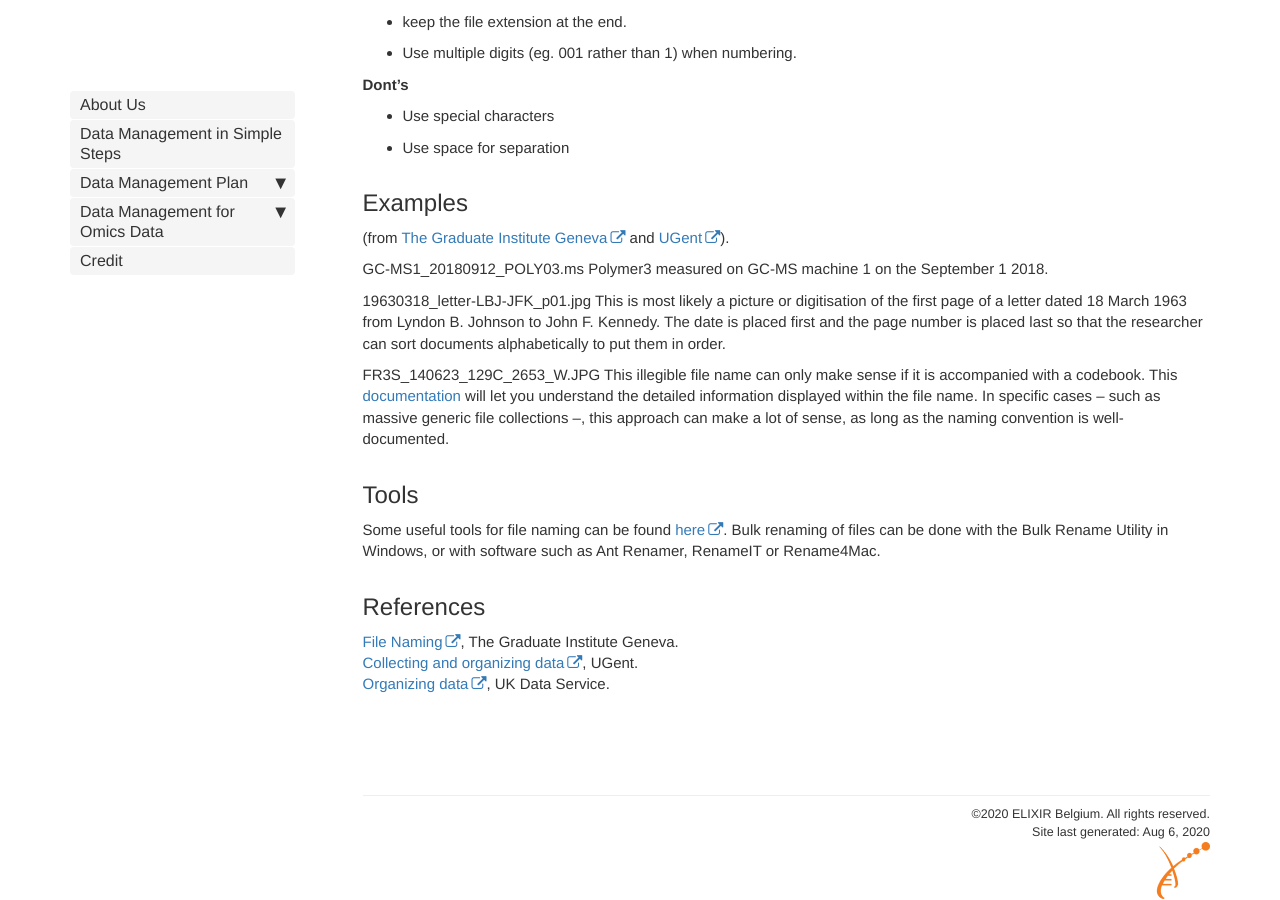
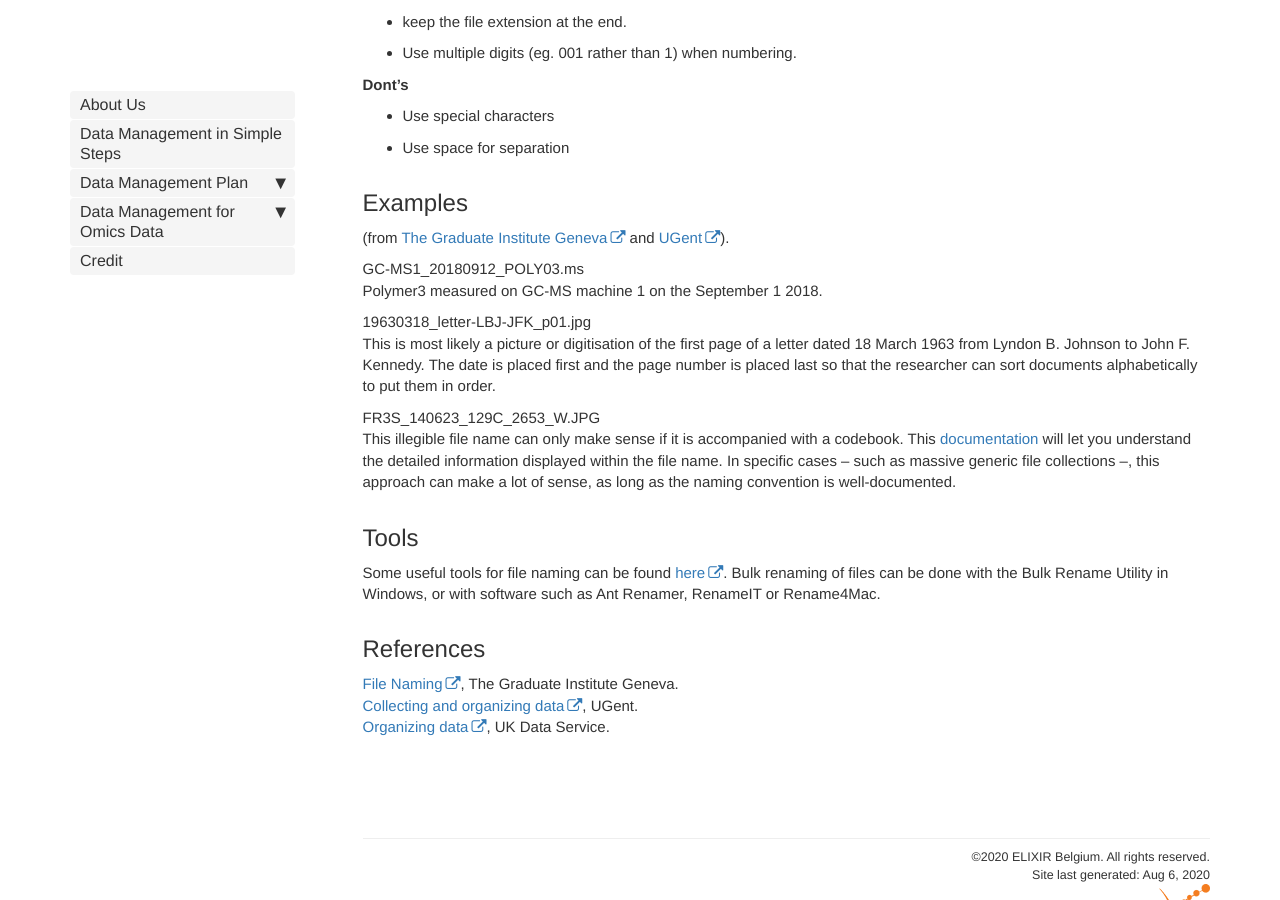
Before and after one commit to ELIXIR-Belgium/rdm-guide, a Jekyll site: the page built from pages/file_naming.md, in a window 1280 px wide and 900 px high, scrolled down 1234 px. Built offline with Jekyll 4.4.1, drawn with Linux system fonts in a browser that asks for light colours; some web fonts are replaced.

```diff
--- a/pages/file_naming.md
+++ b/pages/file_naming.md
@@ -39,13 +39,13 @@ File name elements can be any information that is relevant to your project. Here
 ## Examples
 (from [The Graduate Institute Geneva](https://libguides.graduateinstitute.ch/rdm/filenames) and [UGent](https://www.ugent.be/en/research/datamanagement/during-research/collection.htm#Filenaming)).
 
-GC-MS1_20180912_POLY03.ms
+GC-MS1_20180912_POLY03.ms\\
 Polymer3 measured on GC-MS machine 1 on the September 1 2018.
 
-19630318_letter-LBJ-JFK_p01.jpg
+19630318_letter-LBJ-JFK_p01.jpg\\
 This is most likely a picture or digitisation of the first page of a letter dated 18 March 1963 from Lyndon B. Johnson to John F. Kennedy. The date is placed first and the page number is placed last so that the researcher can sort documents alphabetically to put them in order.
 
-FR3S_140623_129C_2653_W.JPG
+FR3S_140623_129C_2653_W.JPG\\
 This illegible file name can only make sense if it is accompanied with a codebook. This [documentation](data_documentation) will let you understand the detailed information displayed within the file name. In specific cases – such as massive generic file collections –, this approach can make a lot of sense, as long as the naming convention is well-documented.
 
 ## Tools
```
Also changed, not shown: pages/data_organization.md (+5 -3 lines), pages/version_control.md (+6 -3 lines), images/data_organization_01.jpg (deleted), images/data_organization_01.png (added).
